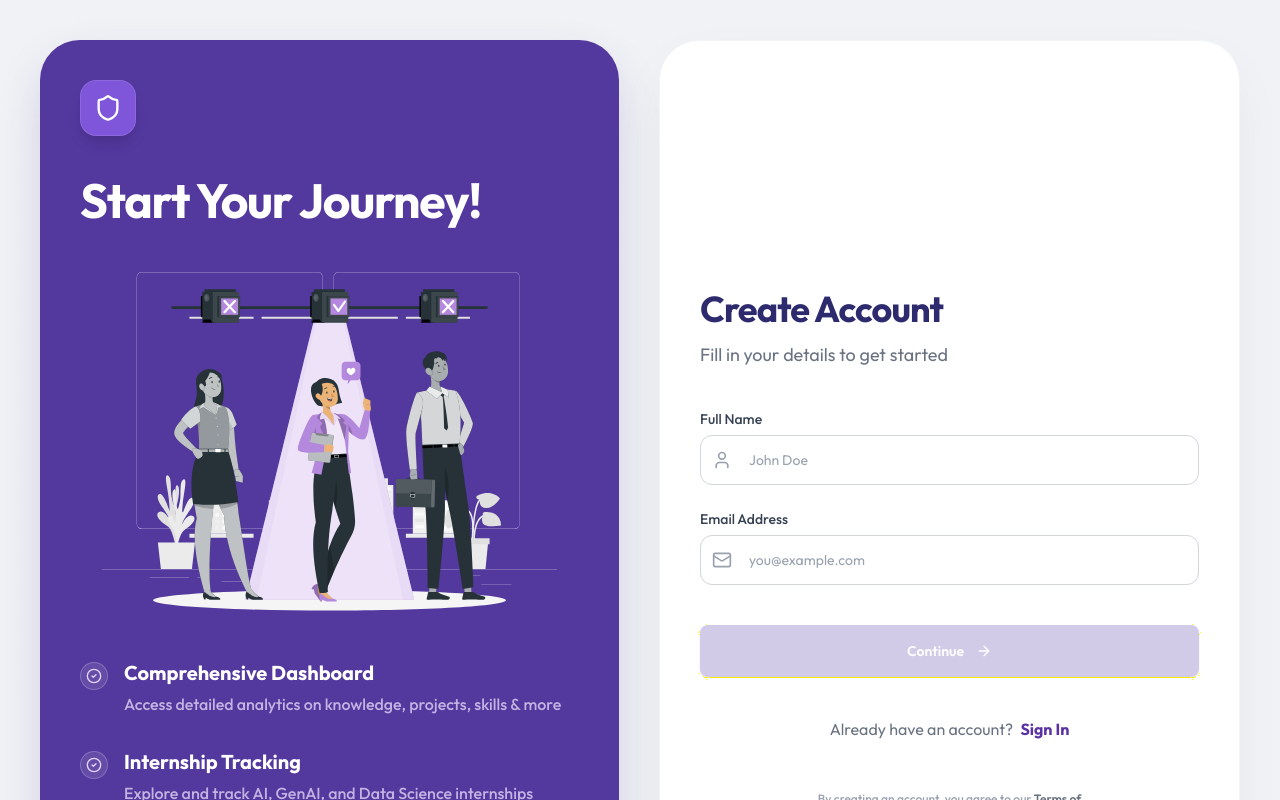
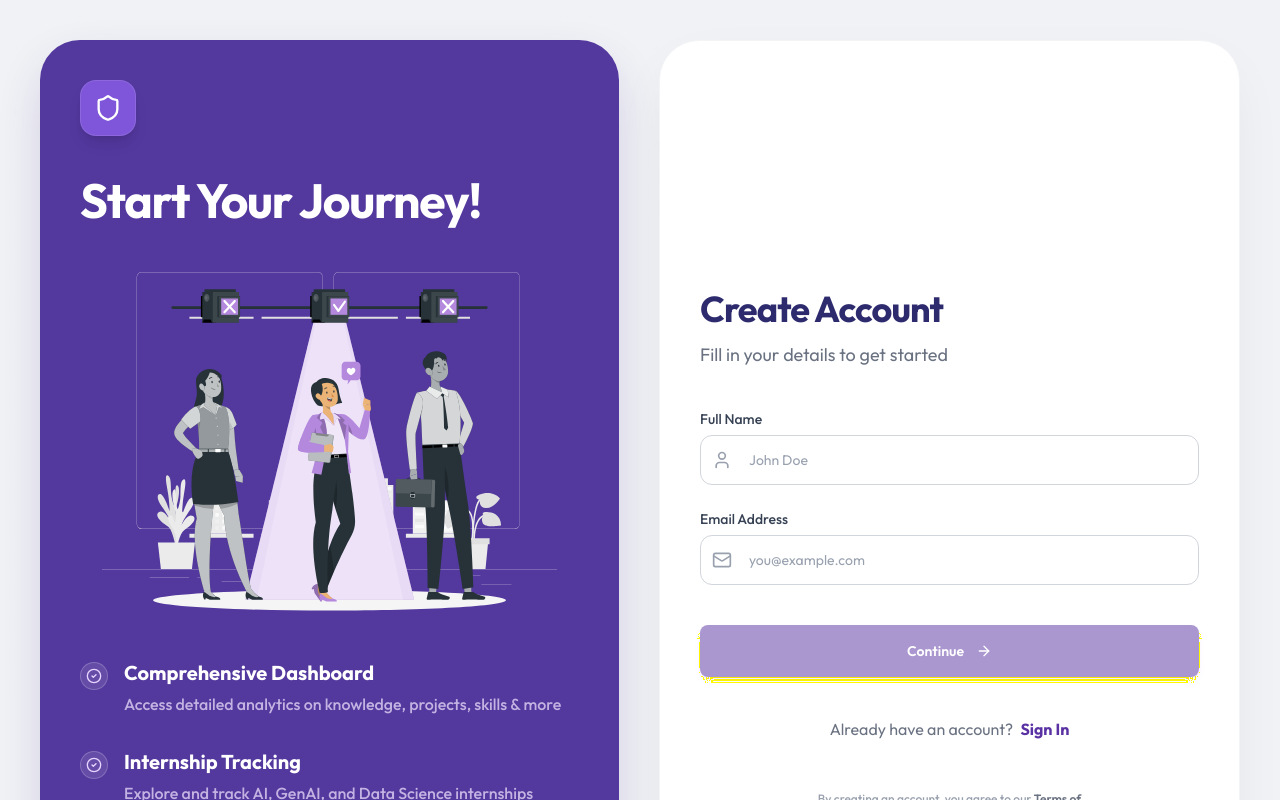
Before and after one commit to nageshwar-sg/Heydu-CRAP, a React (Vite) app: page /signup in a window 1280 px wide. Shown: the top 800 px of the page. Built offline with nearby package versions, Linux system fonts and the light colour scheme.

Commit message:
Update Button component with solid brand colors for better visibility

```diff
--- a/src/components/Button.tsx
+++ b/src/components/Button.tsx
@@ -14,9 +14,9 @@ const Button = React.forwardRef<HTMLButtonElement, ButtonProps>(
 
     let variantStyles = "";
     if (variant === 'primary') {
-      variantStyles = "bg-[#A799D1] hover:bg-[#9688C0] text-white shadow-sm";
+      variantStyles = "bg-[#5A32A3] hover:bg-[#482685] text-white shadow-md";
     } else if (variant === 'secondary') {
-      variantStyles = "bg-gray-100 hover:bg-gray-200 text-gray-[#2D2A6E]";
+      variantStyles = "bg-gray-100 hover:bg-gray-200 text-[#2D2A6E]";
     } else if (variant === 'text') {
       variantStyles = "bg-transparent text-[#5A32A3] hover:text-[#482685] hover:bg-purple-50";
     }
```
